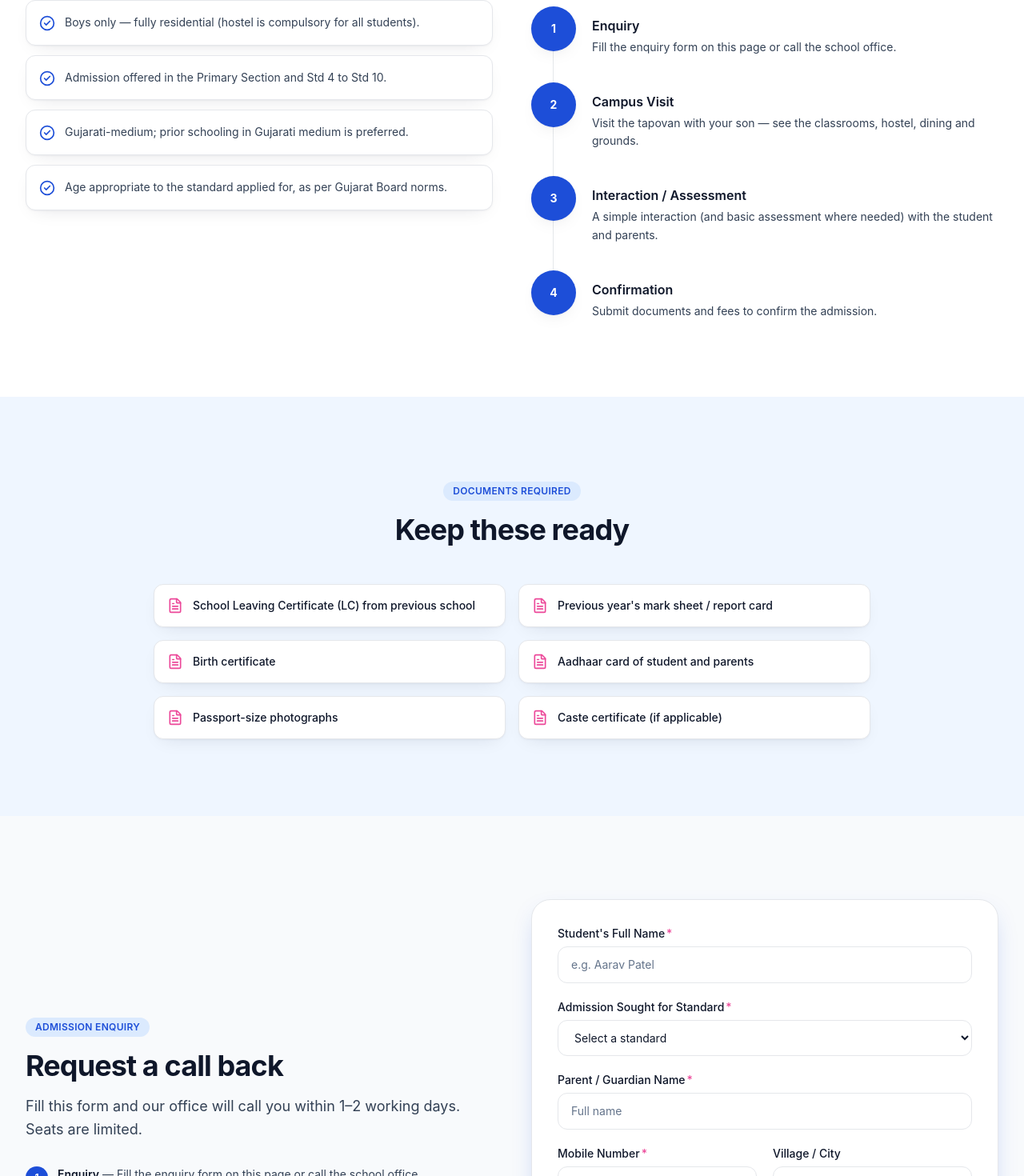
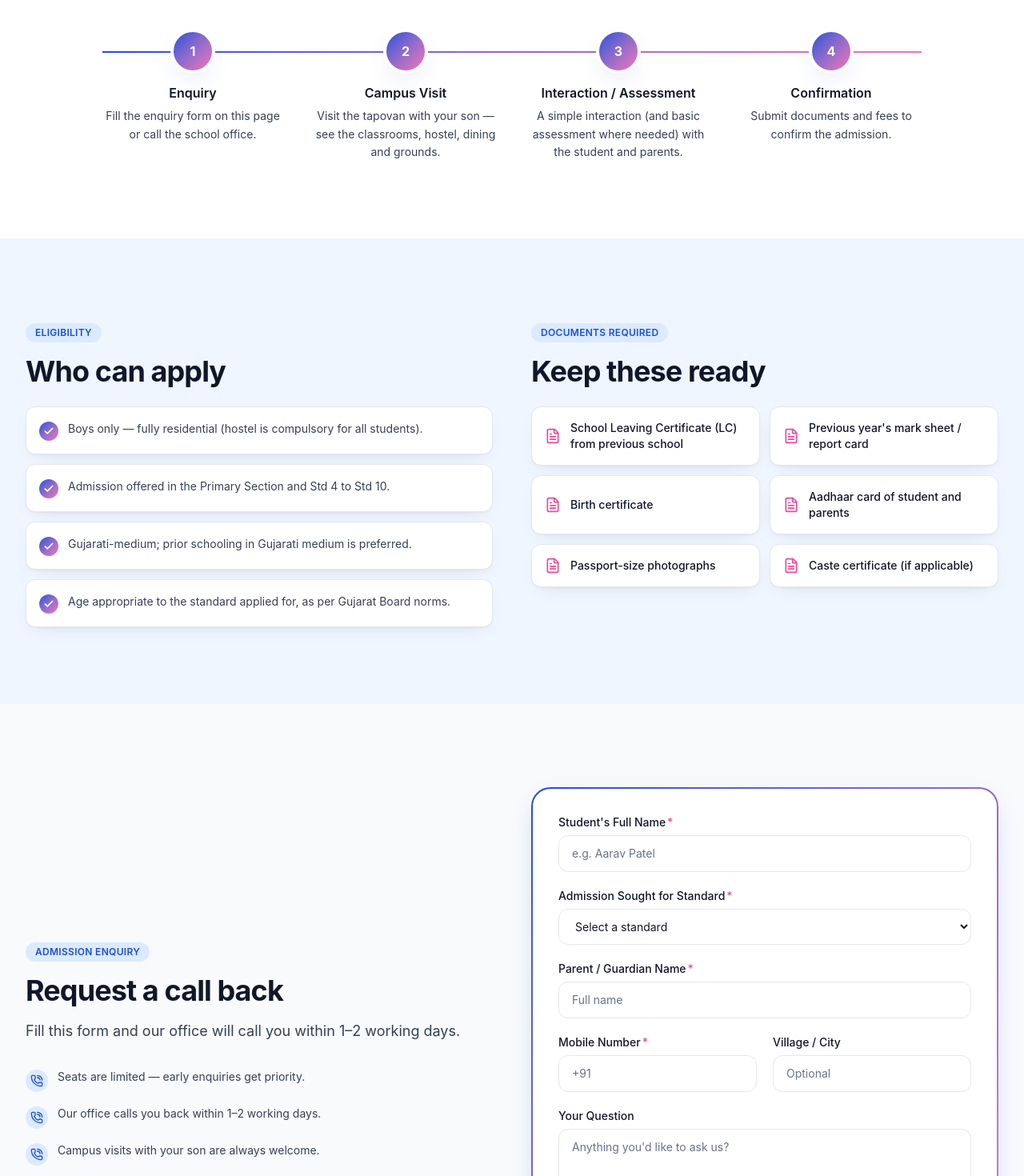
Before and after one commit to DhruvBabariya9120/maharshi-atri-tapovan, a React (Vite) app: page /admissions in a window 1280 px wide. Shown: the part 763-2233 px from the top of the page at 80% size. Built offline with nearby package versions, Linux system fonts and the light colour scheme.

Commit message:
feat: implement DayTimeline component for scroll-progress visualization; enhance Hostel page with 3D tilt cards for facilities

```diff
--- /dev/null
+++ b/src/components/ui/DayTimeline.tsx
@@ -0,0 +1,73 @@
+import { useRef } from 'react'
+import { motion, useReducedMotion, useScroll, useTransform } from 'framer-motion'
+
+export type DayEntry = {
+  marker: string // time, e.g. "05:15"
+  title: string
+}
+
+/**
+ * Scroll-progress timeline: a gradient spine fills as the user scrolls, nodes
+ * pop in when they enter view, and cards alternate left/right on desktop.
+ */
+export function DayTimeline({ entries }: { entries: DayEntry[] }) {
+  const ref = useRef<HTMLOListElement>(null)
+  const reduce = useReducedMotion()
+  const { scrollYProgress } = useScroll({
+    target: ref,
+    offset: ['start 0.85', 'end 0.55'],
+  })
+  const scaleY = useTransform(scrollYProgress, [0, 1], [0.02, 1])
+
+  return (
+    <ol ref={ref} className="relative mx-auto max-w-3xl">
+      {/* static track */}
+      <span
+        aria-hidden="true"
+        className="absolute top-1 bottom-1 left-5 w-0.5 -translate-x-1/2 bg-border lg:left-1/2"
+      />
+      {/* gradient progress spine (scroll-linked) */}
+      <motion.span
+        aria-hidden="true"
+        style={{ scaleY: reduce ? 1 : scaleY }}
+        className="absolute top-1 bottom-1 left-5 w-0.5 origin-top -translate-x-1/2 bg-linear-to-b from-brand via-violet-500 to-accent lg:left-1/2"
+      />
+
+      {entries.map((e, i) => {
+        const left = i % 2 === 0
+        return (
+          <li
+            key={i}
+            className="relative pb-9 last:pb-0 lg:grid lg:grid-cols-2 lg:gap-x-12"
+          >
+            {/* node */}
+            <motion.span
+              initial={{ scale: 0 }}
+              whileInView={{ scale: 1 }}
+              viewport={{ once: true, margin: '-60px' }}
+              transition={reduce ? { duration: 0 } : { type: 'spring', stiffness: 300, damping: 18 }}
+              className="absolute top-0 left-5 z-10 flex h-11 w-11 -translate-x-1/2 items-center justify-center rounded-full bg-linear-to-br from-brand to-accent text-[11px] font-bold text-white shadow-card lg:left-1/2 lg:h-14 lg:w-14 lg:text-sm"
+            >
+              {e.marker}
+            </motion.span>
+
+            {/* card */}
+            <motion.div
+              initial={{ opacity: 0, x: reduce ? 0 : left ? -24 : 24 }}
+              whileInView={{ opacity: 1, x: 0 }}
+              viewport={{ once: true, margin: '-60px' }}
+              transition={{ duration: 0.5, ease: [0.22, 1, 0.36, 1] }}
+              className={`ml-16 lg:ml-0 ${
+                left ? 'lg:col-start-1 lg:pr-16 lg:text-right' : 'lg:col-start-2 lg:pl-16'
+              }`}
+            >
+              <div className="rounded-2xl border border-border bg-card p-4 shadow-card transition-shadow duration-300 hover:shadow-lift">
+                <h4 className="font-semibold text-heading">{e.title}</h4>
+              </div>
+            </motion.div>
+          </li>
+        )
+      })}
+    </ol>
+  )
+}
--- a/src/pages/Admissions.tsx
+++ b/src/pages/Admissions.tsx
@@ -1,13 +1,17 @@
 import { motion } from 'framer-motion'
-import { CheckCircle2, FileText } from 'lucide-react'
+import { Check, FileText, PhoneCall } from 'lucide-react'
 import { Section } from '../components/ui/Section'
 import { SectionHeading } from '../components/ui/SectionHeading'
-import { Reveal, RevealItem } from '../components/ui/Reveal'
-import { Timeline } from '../components/ui/Timeline'
 import { PageHero } from '../components/layout/PageHero'
 import { AdmissionForm } from '../components/forms/AdmissionForm'
-import { fadeUp, reveal } from '../lib/motion'
+import { fadeUp, reveal, stagger } from '../lib/motion'
 import { admissions } from '../data/site'
+
+const reassurance = [
+  'Seats are limited — early enquiries get priority.',
+  'Our office calls you back within 1–2 working days.',
+  'Campus visits with your son are always welcome.',
+]
 
 export function Admissions() {
   return (
@@ -19,69 +23,110 @@ export function Admissions() {
         subtitle={admissions.intro}
       />
 
-      {/* Eligibility + Process */}
+      {/* 1 — PROCESS: lead with how easy it is (horizontal animated stepper) */}
       <Section>
-        <div className="grid gap-12 lg:grid-cols-2 lg:items-start">
+        <SectionHeading eyebrow="Admission Process" title="Four simple steps" />
+        <div className="relative mx-auto mt-16 max-w-5xl">
+          {/* connecting track + gradient fill (desktop) */}
+          <span
+            aria-hidden="true"
+            className="absolute top-6 right-0 left-0 hidden h-0.5 bg-border sm:block"
+          />
+          <motion.span
+            aria-hidden="true"
+            initial={{ scaleX: 0 }}
+            whileInView={{ scaleX: 1 }}
+            viewport={{ once: true, margin: '-80px' }}
+            transition={{ duration: 1.1, ease: [0.22, 1, 0.36, 1] }}
+            className="absolute top-6 right-0 left-0 hidden h-0.5 origin-left bg-linear-to-r from-brand to-accent sm:block"
+          />
+          <motion.ol
+            variants={stagger(0.15)}
+            {...reveal}
+            className="relative grid gap-10 sm:grid-cols-4"
+          >
+            {admissions.process.map((p) => (
+              <motion.li key={p.step} variants={fadeUp} className="text-center">
+                <motion.span
+                  whileHover={{ scale: 1.08 }}
+                  transition={{ type: 'spring', stiffness: 300, damping: 18 }}
+                  className="ring-body relative z-10 mx-auto flex h-12 w-12 items-center justify-center rounded-full bg-linear-to-br from-brand to-accent text-base font-bold text-white shadow-lift ring-4"
+                >
+                  {p.step}
+                </motion.span>
+                <h3 className="mt-4 font-semibold text-heading">{p.title}</h3>
+                <p className="mt-1.5 text-sm leading-relaxed text-content">{p.body}</p>
+              </motion.li>
+            ))}
+          </motion.ol>
+        </div>
+      </Section>
+
+      {/* 2 — ELIGIBILITY + DOCUMENTS */}
+      <Section tone="blue">
+        <div className="grid gap-12 lg:grid-cols-2">
           <div>
             <SectionHeading eyebrow="Eligibility" title="Who can apply" align="left" />
-            <ul className="mt-6 flex flex-col gap-3">
+            <motion.ul
+              variants={stagger(0.08)}
+              {...reveal}
+              className="mt-6 flex flex-col gap-3"
+            >
               {admissions.eligibility.map((e) => (
-                <li key={e} className="flex gap-3 rounded-xl border border-border bg-card p-4 shadow-card">
-                  <CheckCircle2 className="mt-0.5 h-5 w-5 shrink-0 text-brand" />
+                <motion.li
+                  key={e}
+                  variants={fadeUp}
+                  className="flex gap-3 rounded-xl border border-border bg-card p-4 shadow-card"
+                >
+                  <span className="mt-0.5 flex h-6 w-6 shrink-0 items-center justify-center rounded-full bg-linear-to-br from-brand to-accent text-white">
+                    <Check className="h-3.5 w-3.5" strokeWidth={3} />
+                  </span>
                   <span className="text-sm leading-relaxed text-content">{e}</span>
-                </li>
+                </motion.li>
               ))}
-            </ul>
+            </motion.ul>
           </div>
           <div>
-            <SectionHeading eyebrow="Admission Process" title="Four simple steps" align="left" />
-            <div className="mt-8">
-              <Timeline
-                entries={admissions.process.map((p) => ({
-                  marker: String(p.step),
-                  title: p.title,
-                  body: p.body,
-                }))}
-              />
-            </div>
+            <SectionHeading eyebrow="Documents Required" title="Keep these ready" align="left" />
+            <motion.ul
+              variants={stagger(0.06)}
+              {...reveal}
+              className="mt-6 grid gap-3 sm:grid-cols-2"
+            >
+              {admissions.documents.map((d) => (
+                <motion.li
+                  key={d}
+                  variants={fadeUp}
+                  whileHover={{ y: -3 }}
+                  transition={{ type: 'spring', stiffness: 300, damping: 24 }}
+                  className="group flex items-center gap-3 rounded-xl border border-border bg-card p-4 shadow-card transition-colors duration-200 hover:border-brand/40"
+                >
+                  <FileText className="h-5 w-5 shrink-0 text-accent-strong transition-transform duration-200 group-hover:scale-110" />
+                  <span className="text-sm font-medium text-heading">{d}</span>
+                </motion.li>
+              ))}
+            </motion.ul>
           </div>
         </div>
       </Section>
 
-      {/* Documents */}
-      <Section tone="blue">
-        <SectionHeading eyebrow="Documents Required" title="Keep these ready" />
-        <Reveal className="mx-auto mt-12 grid max-w-4xl gap-4 sm:grid-cols-2" gap={0.06}>
-          {admissions.documents.map((d) => (
-            <RevealItem key={d}>
-              <div className="flex items-center gap-3 rounded-xl border border-border bg-card p-4 shadow-card">
-                <FileText className="h-5 w-5 shrink-0 text-accent-strong" />
-                <span className="text-sm font-medium text-heading">{d}</span>
-              </div>
-            </RevealItem>
-          ))}
-        </Reveal>
-      </Section>
-
-      {/* Enquiry form */}
+      {/* 3 — ENQUIRY FORM: the conversion focal point */}
       <Section tone="surface">
         <div className="grid gap-12 lg:grid-cols-2 lg:items-center">
           <motion.div variants={fadeUp} {...reveal}>
             <SectionHeading
               eyebrow="Admission Enquiry"
               title="Request a call back"
-              subtitle="Fill this form and our office will call you within 1–2 working days. Seats are limited."
+              subtitle="Fill this form and our office will call you within 1–2 working days."
               align="left"
             />
             <ul className="mt-8 flex flex-col gap-4">
-              {admissions.process.map((p) => (
-                <li key={p.step} className="flex gap-3">
-                  <span className="flex h-7 w-7 shrink-0 items-center justify-center rounded-full bg-brand text-xs font-bold text-brand-fg">
-                    {p.step}
+              {reassurance.map((r) => (
+                <li key={r} className="flex gap-3">
+                  <span className="mt-0.5 flex h-7 w-7 shrink-0 items-center justify-center rounded-full bg-tint-blue text-brand">
+                    <PhoneCall className="h-4 w-4" />
                   </span>
-                  <span className="text-sm text-content">
-                    <span className="font-semibold text-heading">{p.title}</span> — {p.body}
-                  </span>
+                  <span className="text-sm leading-relaxed text-content">{r}</span>
                 </li>
               ))}
             </ul>
@@ -90,9 +135,11 @@ export function Admissions() {
           <motion.div
             variants={fadeUp}
             {...reveal}
-            className="rounded-3xl border border-border bg-card p-6 shadow-lift sm:p-8"
+            className="relative rounded-3xl bg-linear-to-br from-brand to-accent p-[2px] shadow-lift"
           >
-            <AdmissionForm />
+            <div className="rounded-[calc(1.5rem-2px)] bg-card p-6 sm:p-8">
+              <AdmissionForm />
+            </div>
           </motion.div>
         </div>
       </Section>
--- a/src/pages/Hostel.tsx
+++ b/src/pages/Hostel.tsx
@@ -1,13 +1,59 @@
+import { motion, useMotionValue, useReducedMotion, useSpring } from 'framer-motion'
 import { Section } from '../components/ui/Section'
 import { SectionHeading } from '../components/ui/SectionHeading'
-import { IconCard } from '../components/ui/Card'
 import { Reveal } from '../components/ui/Reveal'
-import { Timeline } from '../components/ui/Timeline'
-import { ImagePlaceholder } from '../components/ui/ImagePlaceholder'
+import { DayTimeline } from '../components/ui/DayTimeline'
 import { PageHero } from '../components/layout/PageHero'
 import { CTABanner } from '../components/sections/CTABanner'
 import { Icon } from '../lib/icons'
+import { fadeUp } from '../lib/motion'
 import { hostel } from '../data/site'
+
+/** Card that tilts in 3D toward the cursor, with the icon lifting off the surface. */
+function TiltCard({ facility }: { facility: (typeof hostel.facilities)[number] }) {
+  const reduce = useReducedMotion()
+  const mx = useMotionValue(0)
+  const my = useMotionValue(0)
+  const rotateX = useSpring(my, { stiffness: 200, damping: 18 })
+  const rotateY = useSpring(mx, { stiffness: 200, damping: 18 })
+
+  function handleMove(e: React.MouseEvent<HTMLDivElement>) {
+    if (reduce) return
+    const r = e.currentTarget.getBoundingClientRect()
+    const px = (e.clientX - r.left) / r.width - 0.5
+    const py = (e.clientY - r.top) / r.height - 0.5
+    mx.set(px * 10)
+    my.set(-py * 10)
+  }
+  function reset() {
+    mx.set(0)
+    my.set(0)
+  }
+
+  return (
+    <motion.div variants={fadeUp} className="[perspective:1200px]">
+      <motion.div
+        onMouseMove={handleMove}
+        onMouseLeave={reset}
+        style={{ rotateX, rotateY, transformStyle: 'preserve-3d' }}
+        className="group relative h-full overflow-hidden rounded-2xl border border-border bg-card p-6 shadow-card transition-shadow duration-300 hover:border-brand/40 hover:shadow-lift"
+      >
+        {/* soft gradient glow on hover */}
+        <span
+          aria-hidden="true"
+          className="pointer-events-none absolute -top-16 -right-16 h-40 w-40 rounded-full bg-linear-to-br from-brand/20 to-accent/20 opacity-0 blur-2xl transition-opacity duration-500 group-hover:opacity-100"
+        />
+        <div style={{ transform: 'translateZ(45px)' }} className="relative">
+          <div className="mb-4 flex h-12 w-12 items-center justify-center rounded-xl bg-linear-to-br from-brand to-accent text-white shadow-lift">
+            <Icon name={facility.icon} className="h-6 w-6" />
+          </div>
+          <h3 className="mb-2 text-lg font-semibold text-heading">{facility.title}</h3>
+          <p className="text-sm leading-relaxed text-content">{facility.body}</p>
+        </div>
+      </motion.div>
+    </motion.div>
+  )
+}
 
 export function Hostel() {
   return (
@@ -19,39 +65,31 @@ export function Hostel() {
         subtitle={hostel.intro}
       />
 
-      {/* Facilities */}
+      {/* Facilities — 3D tilt cards */}
       <Section>
-        <SectionHeading
-          eyebrow="Hostel Facilities"
-          title="Safe, hygienic and warm — first"
-        />
-        <Reveal className="mt-14 grid gap-6 sm:grid-cols-2 lg:grid-cols-4" gap={0.07}>
+        <SectionHeading eyebrow="Hostel Facilities" title="Safe, hygienic and warm — first" />
+        <Reveal
+          className="mt-14 grid gap-6 [perspective:1200px] sm:grid-cols-2 lg:grid-cols-4"
+          gap={0.07}
+        >
           {hostel.facilities.map((f) => (
-            <IconCard key={f.title} icon={<Icon name={f.icon} className="h-6 w-6" />} title={f.title}>
-              {f.body}
-            </IconCard>
+            <TiltCard key={f.title} facility={f} />
           ))}
         </Reveal>
       </Section>
 
-      {/* A Day at the Tapovan */}
+      {/* A Day at the Tapovan — scroll-progress zig-zag timeline */}
       <Section tone="blue">
-        <div className="grid gap-12 lg:grid-cols-2 lg:items-start">
-          <div className="lg:sticky lg:top-28">
-            <SectionHeading
-              eyebrow="A Day at the Tapovan"
-              title="From 05:15 wake-up to 21:30 lights out"
-              align="left"
-            />
-            <div className="mt-6">
-              <ImagePlaceholder label="Hostel & Dining" icon="BedDouble" ratio="video" />
-            </div>
-          </div>
-          <Timeline
+        <SectionHeading
+          eyebrow="A Day at the Tapovan"
+          title="From 05:15 wake-up to 21:30 lights out"
+          subtitle="A rhythm that balances study, sport, prayer and rest — every single day."
+        />
+        <div className="mt-16">
+          <DayTimeline
             entries={hostel.timetable.map((t) => ({
               marker: t.time,
               title: t.activity,
-              muted: !t.confirmed,
             }))}
           />
         </div>
```
Also changed, not shown: src/components/layout/Footer.tsx (+10 -3 lines), src/index.css (+15 -0 lines), src/pages/Achievements.tsx (+35 -12 lines).
